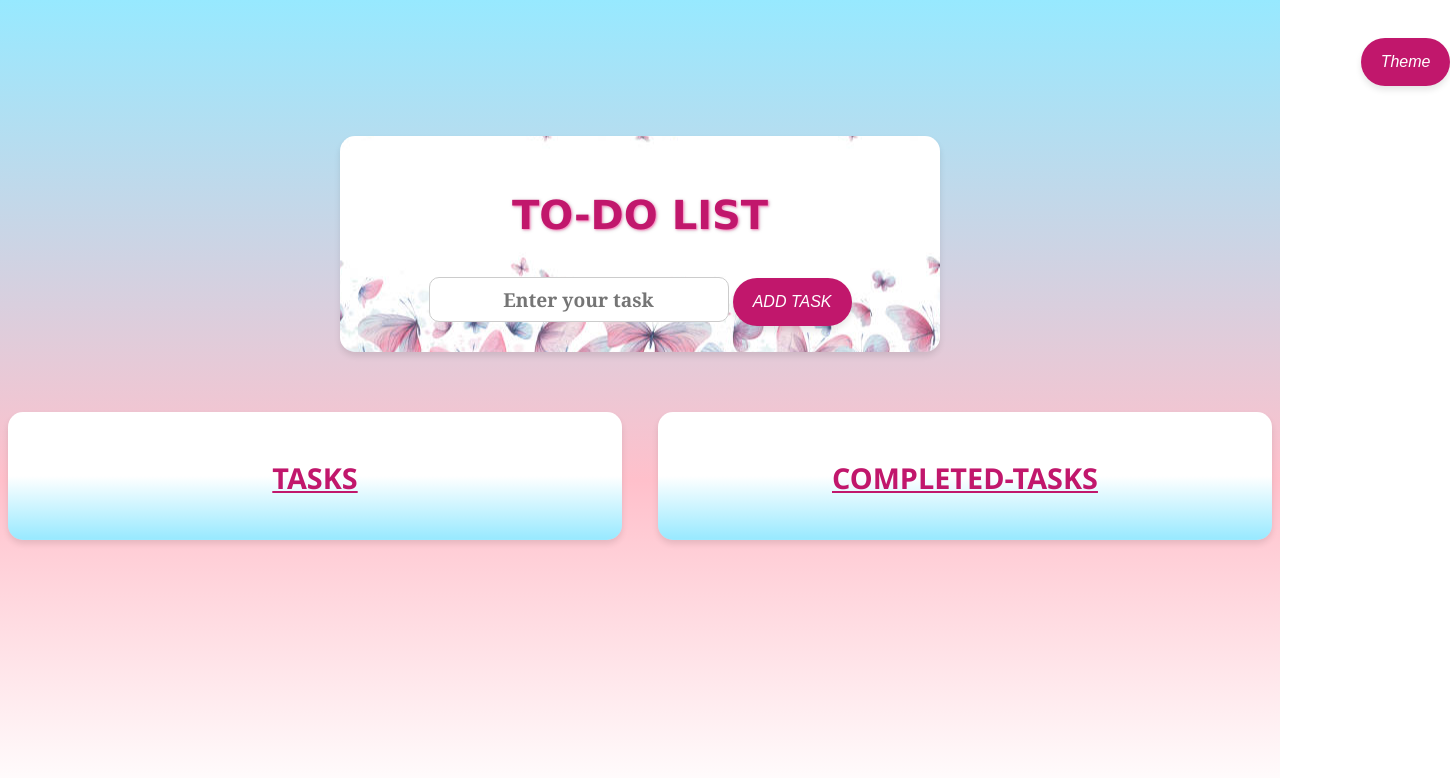
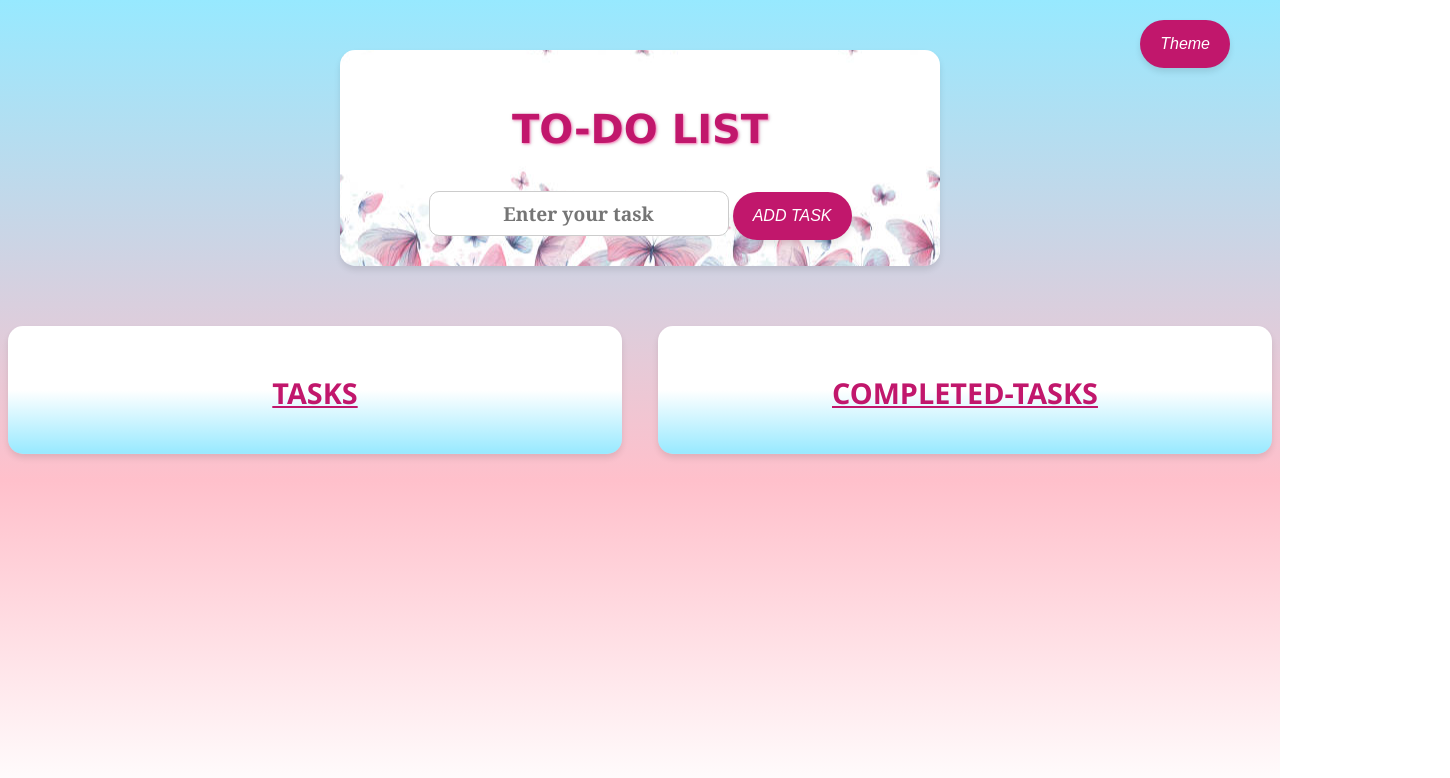
Before and after one commit to srushtisoni08/To-Do-List, a plain HTML site: page index.html in a window 1280 px wide. Shown: the whole page, 1450 px wide, since content can reach past the window. Drawn offline with Linux system fonts and the light colour scheme.

Commit message:
modified

```diff
--- a/dark.css
+++ b/dark.css
@@ -108,13 +108,14 @@ ol{
     font-size: large;
 }
 .dropdown {
-    position: relative;
+    position: absolute; /* Change to absolute positioning */
+    top: 20px; /* Adjust top position as needed */
+    right: 20px; /* Adjust right position as needed */
     display: inline-block;
-    margin: 1cm 0 0 36cm;
 }
 
-#theme {
-    margin: 0;
+#theme{
+    margin-right: 30px;
 }
 
 .dropdown-list {
--- a/doodle.css
+++ b/doodle.css
@@ -116,13 +116,14 @@ ol{
     background-color: black;
 }
 .dropdown {
-    position: relative;
+    position: absolute; /* Change to absolute positioning */
+    top: 20px; /* Adjust top position as needed */
+    right: 20px; /* Adjust right position as needed */
     display: inline-block;
-    margin: 1cm 0 0 36cm;
 }
 
-#theme {
-    margin: 0;
+#theme{
+    margin-right: 30px;
 }
 
 .dropdown-list {
--- a/pop.css
+++ b/pop.css
@@ -113,13 +113,14 @@ ol{
     font-size: large;
 }
 .dropdown {
-    position: relative;
+    position: absolute; /* Change to absolute positioning */
+    top: 20px; /* Adjust top position as needed */
+    right: 20px; /* Adjust right position as needed */
     display: inline-block;
-    margin: 1cm 0 0 36cm;
 }
 
-#theme {
-    margin: 0;
+#theme{
+    margin-right: 30px;
 }
 
 .dropdown-list {
--- a/style.css
+++ b/style.css
@@ -106,13 +106,14 @@ ol{
     font-size: large;
 }
 .dropdown {
-    position: relative;
+    position: absolute; /* Change to absolute positioning */
+    top: 20px; /* Adjust top position as needed */
+    right: 20px; /* Adjust right position as needed */
     display: inline-block;
-    margin: 1cm 0 0 36cm;
 }
 
-#theme {
-    margin: 0;
+#theme{
+    margin-right: 30px;
 }
 
 .dropdown-list {
```
